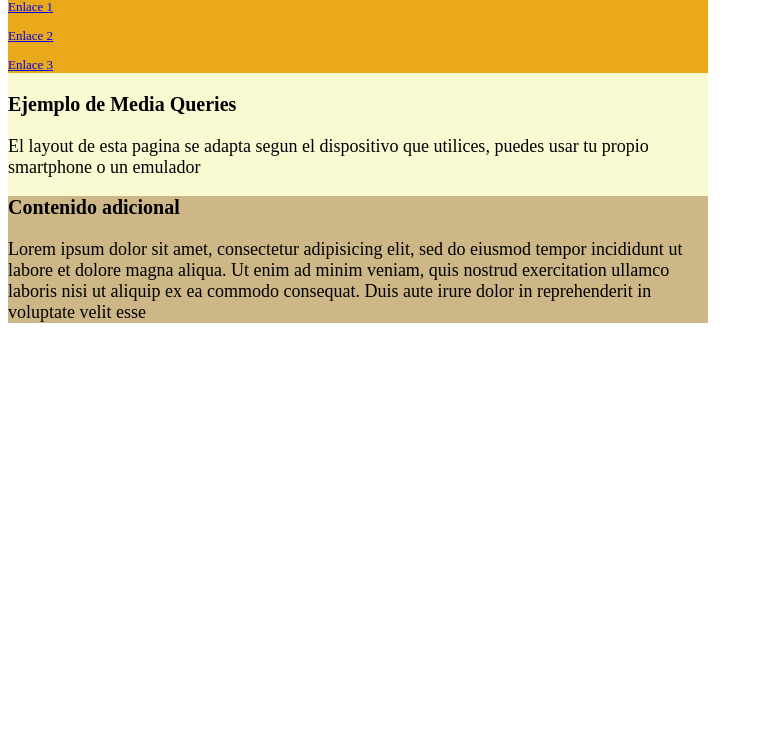
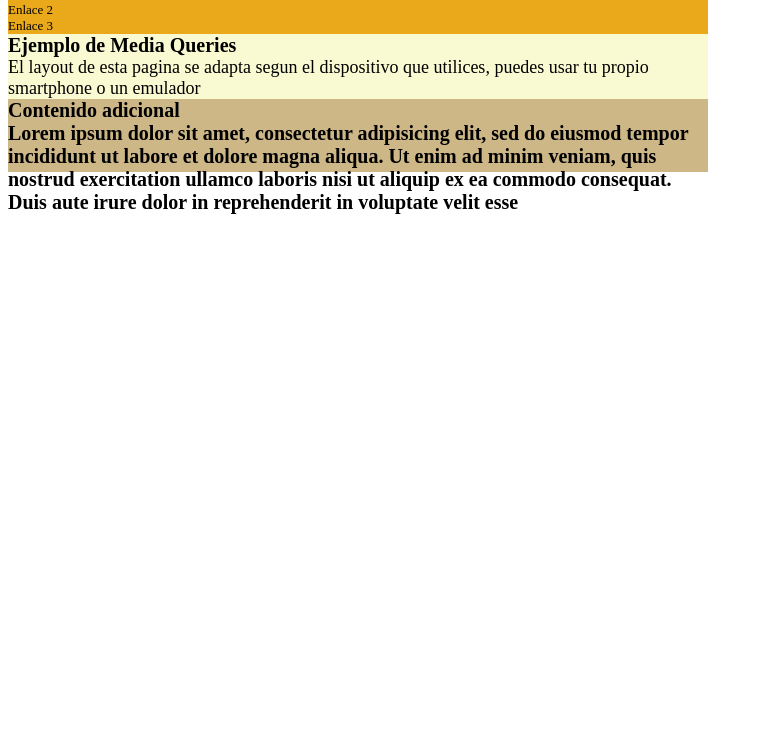
Before and after one commit to mariano-RL/test-n, a plain HTML site: page testeo4.html in a window 1280 px wide. Shown: the part 56-800 px from the top of the page, without its empty margins (0-763 px from the left). Drawn offline with Linux system fonts and the light colour scheme.

Commit message:
Update testeo4.html

```diff
--- a/testeo4.html
+++ b/testeo4.html
@@ -3,16 +3,17 @@
 <div class="container">
 
     <div class="gris_oscuro">Optimizando con CSS</div>
-    <div class="con_enlaces"><p></p><a href="https://cursos.utnba.centrodeelearning.com/mod/assign/view.php?id=257608"> Enlace 1 </a></div>
-    <div class="con_enlaces"><p></p><a href="https://cursos.utnba.centrodeelearning.com/mod/assign/view.php?id=257615"> Enlace 2 </a></div>
-    <div class="con_enlaces"><p></p><a href="https://youtu.be/Xv13xwzQJmY?si=gpP_JTgT19VVaZbf"> Enlace 3 </a></div>
+    <div class="gris_oscuro"> </div>
+    <div class="con_enlaces">Enlace 1</div>
+    <div class="con_enlaces">Enlace 2</div>
+    <div class="con_enlaces">Enlace 3</div>
     <div class="con_enlaces"> </div>
-    <div class="media_queries"><p></p>Ejemplo de Media Queries <p></p></div>
+    <div class="media_queries">Ejemplo de Media Queries </div>
     <div class="media_queries_g">El layout de esta pagina se adapta segun el dispositivo que utilices, puedes usar tu propio smartphone o un
-        emulador<p></p></div>
+        emulador</div>
     <div class="media_queries"> </div>
-    <div class="azul">Contenido adicional <p></p></div>
-   <div class="azul_c">Lorem ipsum dolor sit amet, consectetur adipisicing elit, sed do eiusmod tempor incididunt ut labore et dolore
+    <div class="azul">Contenido adicional </div>
+   <div class="azul">Lorem ipsum dolor sit amet, consectetur adipisicing elit, sed do eiusmod tempor incididunt ut labore et dolore
     magna aliqua. Ut enim ad minim veniam, quis nostrud exercitation ullamco laboris nisi ut aliquip ex ea commodo
     consequat. Duis aute irure dolor in reprehenderit in voluptate velit esse </div>
 
```
